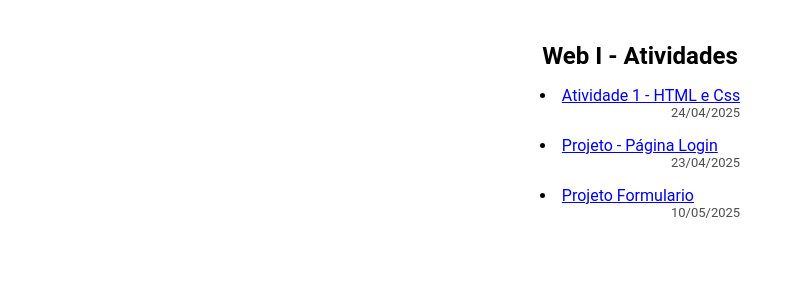
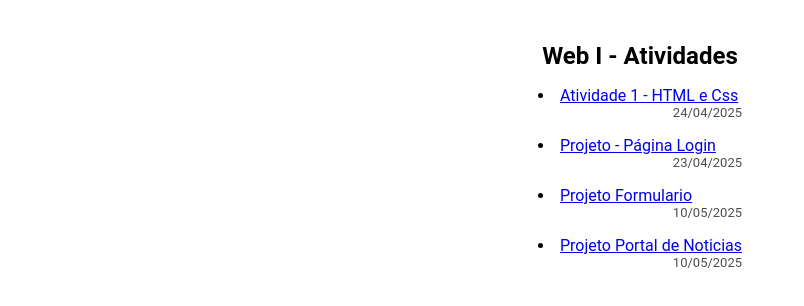
Before and after one commit to vitorialeda/web1-2023, a plain HTML site: page index.html in a window 1280 px wide. Shown: the part 60-366 px from the top of the page, without its empty margins (0-804 px from the left). Drawn offline with Linux system fonts and the light colour scheme.

Commit message:
att pagina de index

```diff
--- a/index.html
+++ b/index.html
@@ -19,7 +19,7 @@
                 <p>24/04/2025</p>
             </li>
             <li>
-                <a href="https://vitorialeda.github.io/web1-2023/Projeto-Pagina-de-Login-main/">Projeto - Página
+                <a href="https://vitorialeda.github.io/web1-2023/projeto-pagina-login/">Projeto - Página
                     Login</a>
                 <p>23/04/2025</p>
             </li>
@@ -27,6 +27,11 @@
                 <a href="https://vitorialeda.github.io/web1-2023/atv2-html-css/">Projeto Formulario</a>
                 <p>10/05/2025</p>
             </li>
+            <li>
+                <a href="https://vitorialeda.github.io/web1-2023/projeto-portal-noticias/">Projeto Portal de
+                    Noticias</a>
+                <p>10/05/2025</p>
+            </li>
         </ul>
     </div>
 </body>
```
